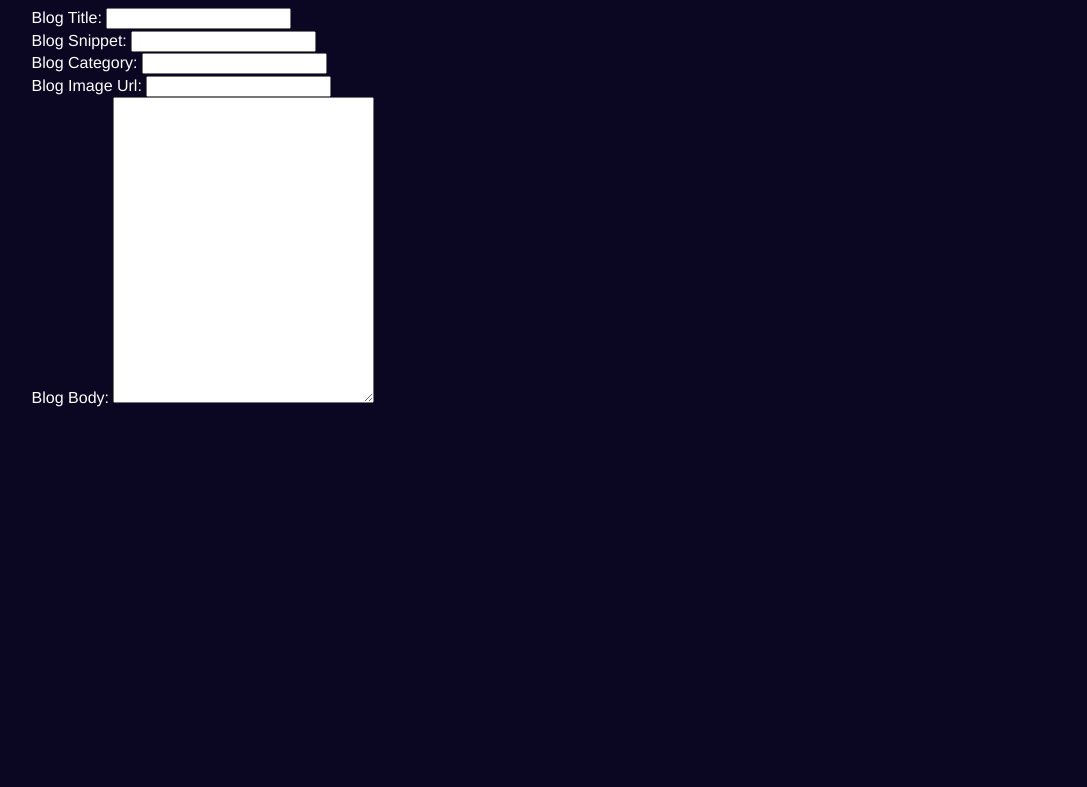
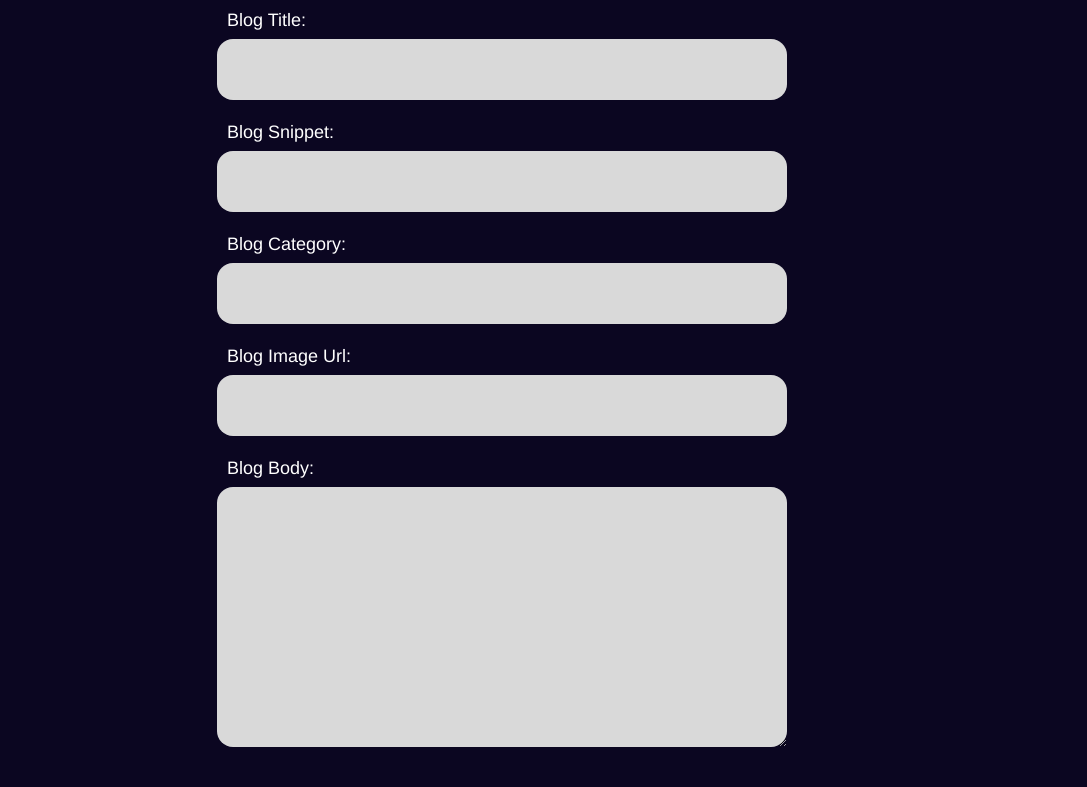
Before and after one commit to Oliviier-dev/mybrand-olivier, a plain HTML site: page UI/createnewblog.html in a window 1280 px wide. Shown: the part 146-933 px from the top of the page, without its empty margins (58-1145 px from the left). Before the commit the page ends 800 px from the top, so only its background shows below. Drawn offline with nearby package versions, Linux system fonts and the light colour scheme.

Commit message:
Styled the create new blog form

```diff
--- a/UI/createnewblog.css
+++ b/UI/createnewblog.css
@@ -79,7 +79,44 @@ nav > .logo{
     border-radius: 24px;
 }
 
+.createblogdiv{
+    width: 730px;
+    margin: auto;
+    display: flex;
+    flex-direction: column;
+    gap: 20px;
+    margin-bottom: 40px;
+}
 
+.createblogdiv > h2{
+    margin-bottom: 0px;
+}
+
+.createblogdiv > .item{
+    display: flex;
+    flex-direction: column;
+    gap: 6px;
+}
+
+.item > span{
+    font-size: 18px;
+    margin-left: 10px;
+}
+
+.item > input, textarea{
+    padding: 20px;
+    font-size: 18px;
+    max-width: 530px;
+    max-height: 62px;
+    outline: none;
+    background-color: #D9D9D9;
+    border: none;
+    border-radius: 16px;
+}
+
+textarea{
+    min-height: 220px;
+}
 
 
 
```
